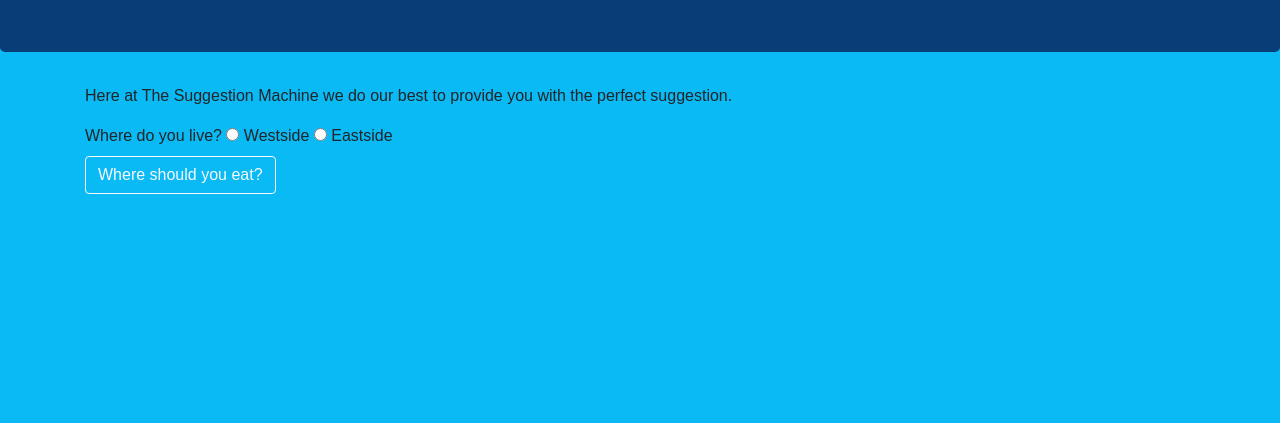
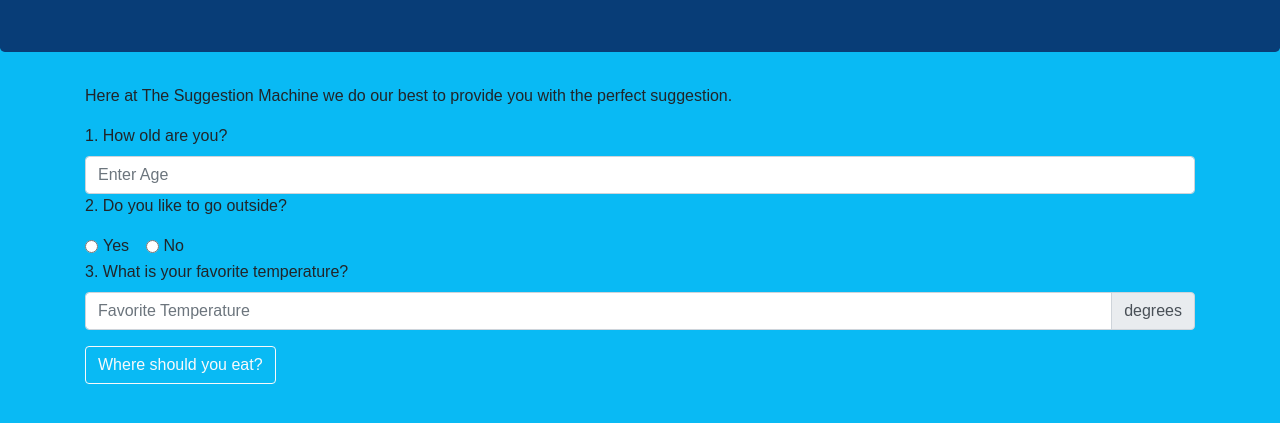
Before and after one commit to coolmichaelfritz/javascript-review, a plain HTML site: page index.html in a window 1280 px wide. Shown: the part 151-574 px from the top of the page. Drawn offline with nearby package versions, Linux system fonts and the light colour scheme.

```diff
--- a/index.html
+++ b/index.html
@@ -16,17 +16,31 @@
     </div>
     <div class="container">
       <p>Here at The Suggestion Machine we do our best to provide you with the perfect suggestion.</p>
-      <form id="restaurant">
-        <div class="radio">
-          Where do you live?
-          <label>
-            <input value="westSide" name="cityLocation" type="radio">
-            Westside
-          </label>
-          <label>
-            <input value="eastSide" name="cityLocation" type="radio">
-            Eastside
-          </label>
+      <form id="userInfo">
+        <!--Question 1-->
+        <div class="from-group">
+          <label for="age">1. How old are you?</label>
+          <input id="age" class="form-control" type="number" placeholder="Enter Age">
+        </div>
+        <!--Question 2-->
+        <div class="from-group">
+          <p>2. Do you like to go outside?</p>
+          <div class="form-check form-check-inline">
+            <input class="form-check-input" type="radio" name="inlineRadioOptions" id="goOutsideYes" value="option1">
+            <label class="form-check-label" for="inlineRadio1">Yes</label>
+          </div>
+          <div class="form-check form-check-inline">
+            <input class="form-check-input" type="radio" name="inlineRadioOptions" id="goOutsideNo" value="option2">
+            <label class="form-check-label" for="inlineRadio2">No</label>
+          </div>
+        </div>
+        <!--Question 3-->
+        <label for="temperature">3. What is your favorite temperature?</label>
+        <div class="input-group mb-3">
+          <input id="temperature" class="form-control" type="number" placeholder="Favorite Temperature">
+          <div class="input-group-append">
+            <span class="input-group-text">degrees</span>
+          </div>
         </div>
         <button type="submit" class="btn btn-outline-light">Where should you eat?</button>
       </form>
```
